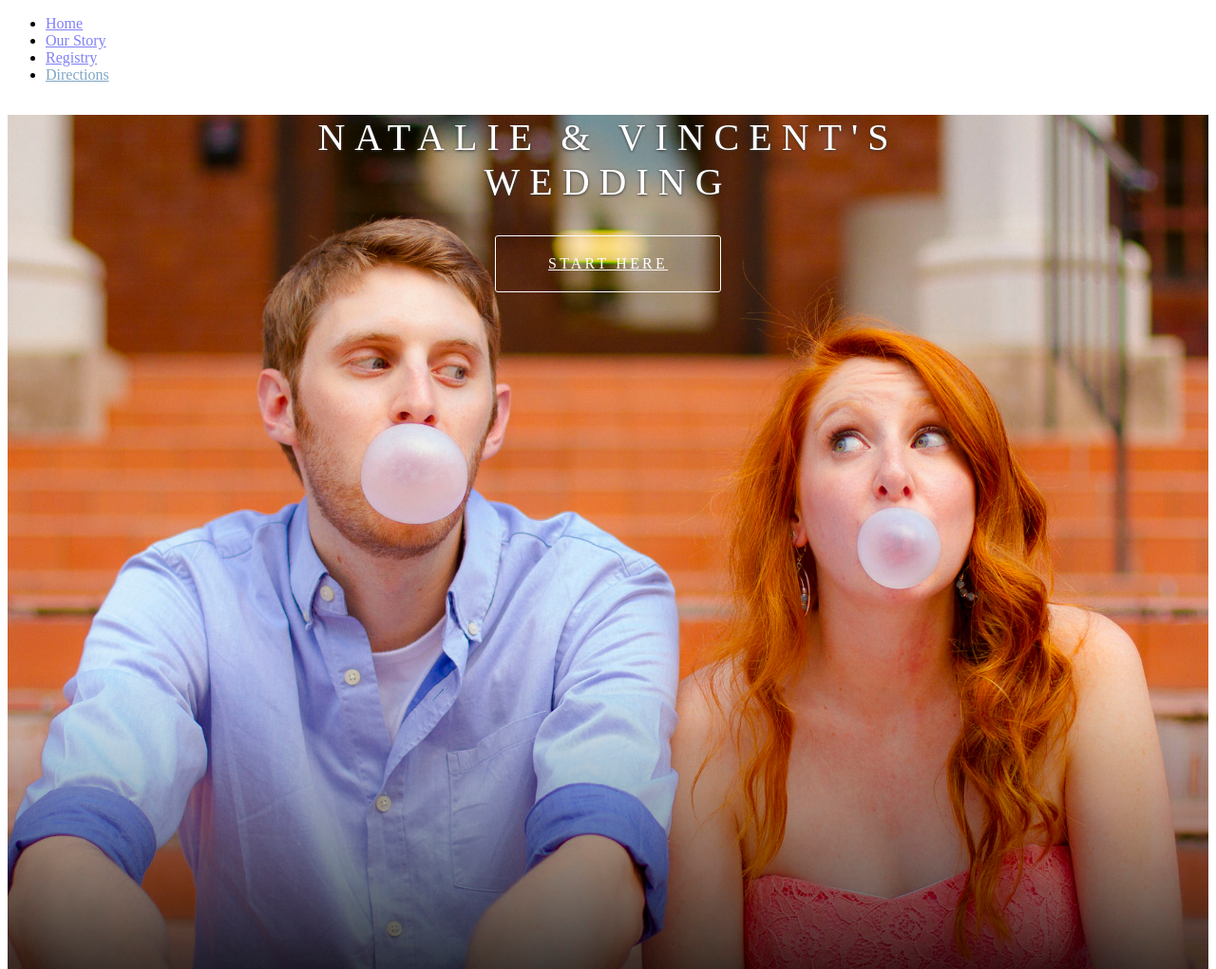
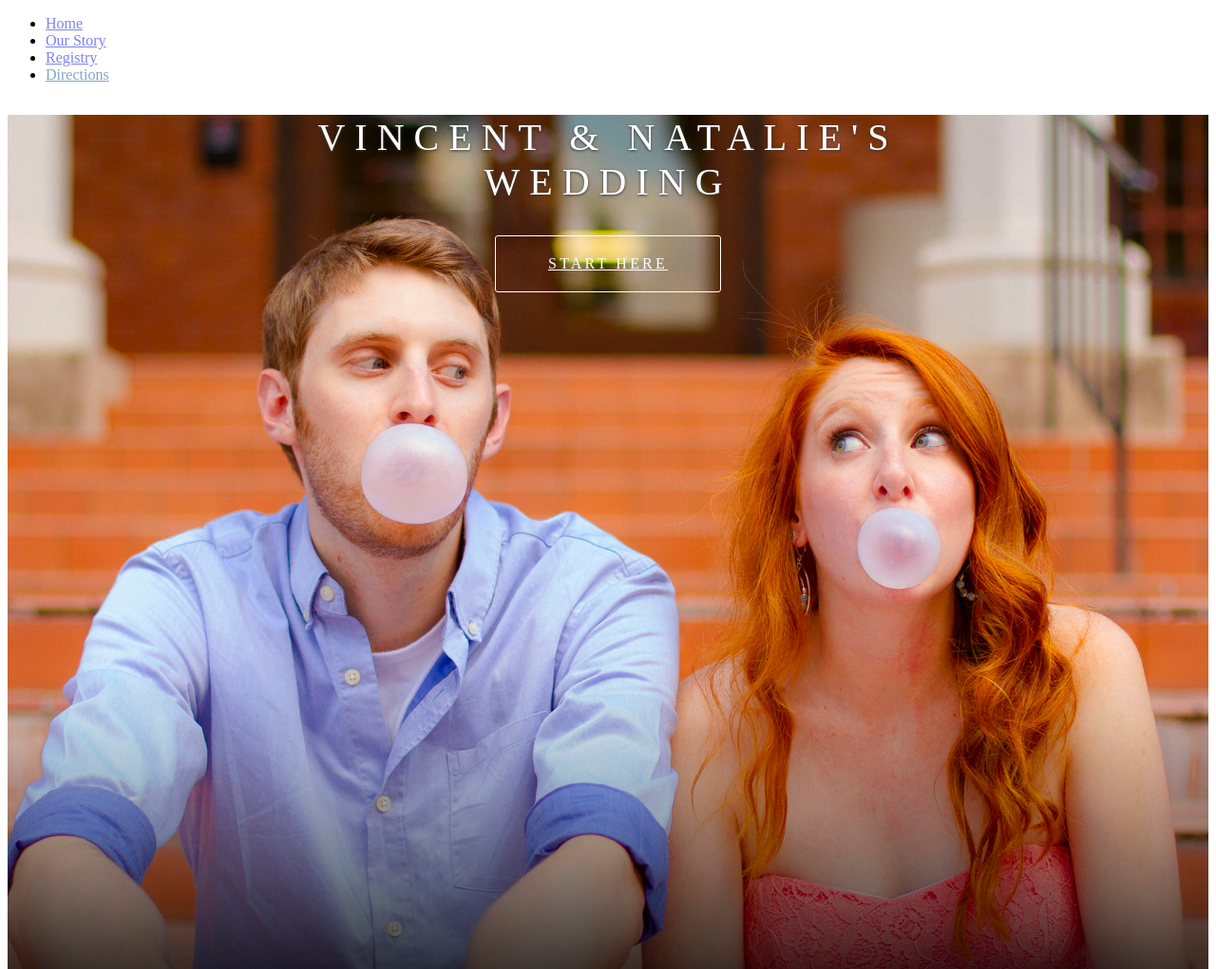
Before and after one commit to vcatalano/vincentandnatalie.com, a website: page index.html in a window 1280 px wide. Shown: the top 1021 px of the page at 95% size. Drawn offline with nearby package versions, Linux system fonts and the light colour scheme; some packages are replaced by stand-ins of ours; files that its build step writes are made by us from their sources.

Commit message:
Rewording main title.

```diff
--- a/index.html
+++ b/index.html
@@ -33,9 +33,6 @@
             <li>
               <a href="#directions">Directions</a>
             </li>
-            <!-- <li>
-              <a href="#lodging">Lodging</a>
-            </li> -->
           </ul>
         </nav>
       </div>
@@ -43,7 +40,7 @@
 
     <section id="teaser" class="hero parallax clearfix">
       <div class="container title">
-        <h1>Natalie &amp; Vincent's<br />Wedding</h1>
+        <h1>Vincent &amp; Natalie's<br />Wedding</h1>
         <div class="call-to-action">
           <a href="#our-story" id="start-here" class="start-here">Start Here</a>
         </div>
```
